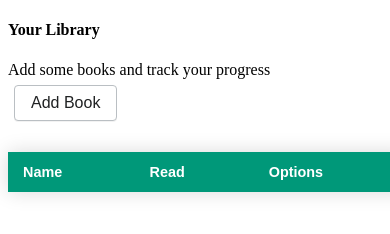
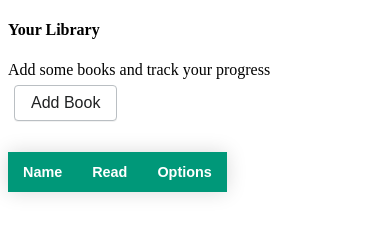
Before and after one commit to AllenGleeson/LibraryAssignment, a plain HTML site: page index.html in a window 390 px wide. Drawn offline with Linux system fonts and the light colour scheme.

Commit message:
Fixing on mobile issue.

```diff
--- a/style.css
+++ b/style.css
@@ -59,6 +59,6 @@ body{
         margin: 6px;
     }
     .styled-table {
-        min-width: none;
+        min-width: 0 !important;
     }
 }
```
